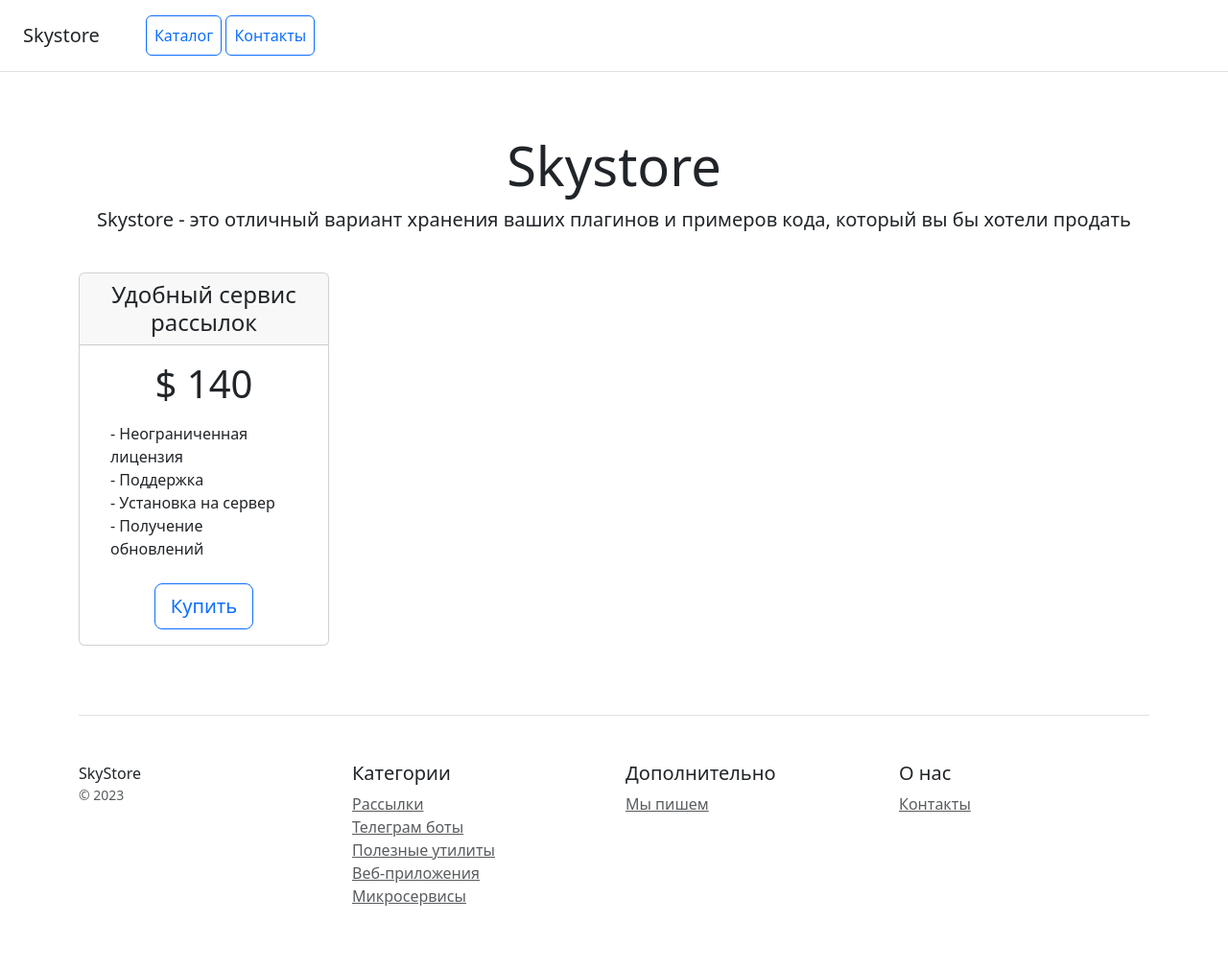
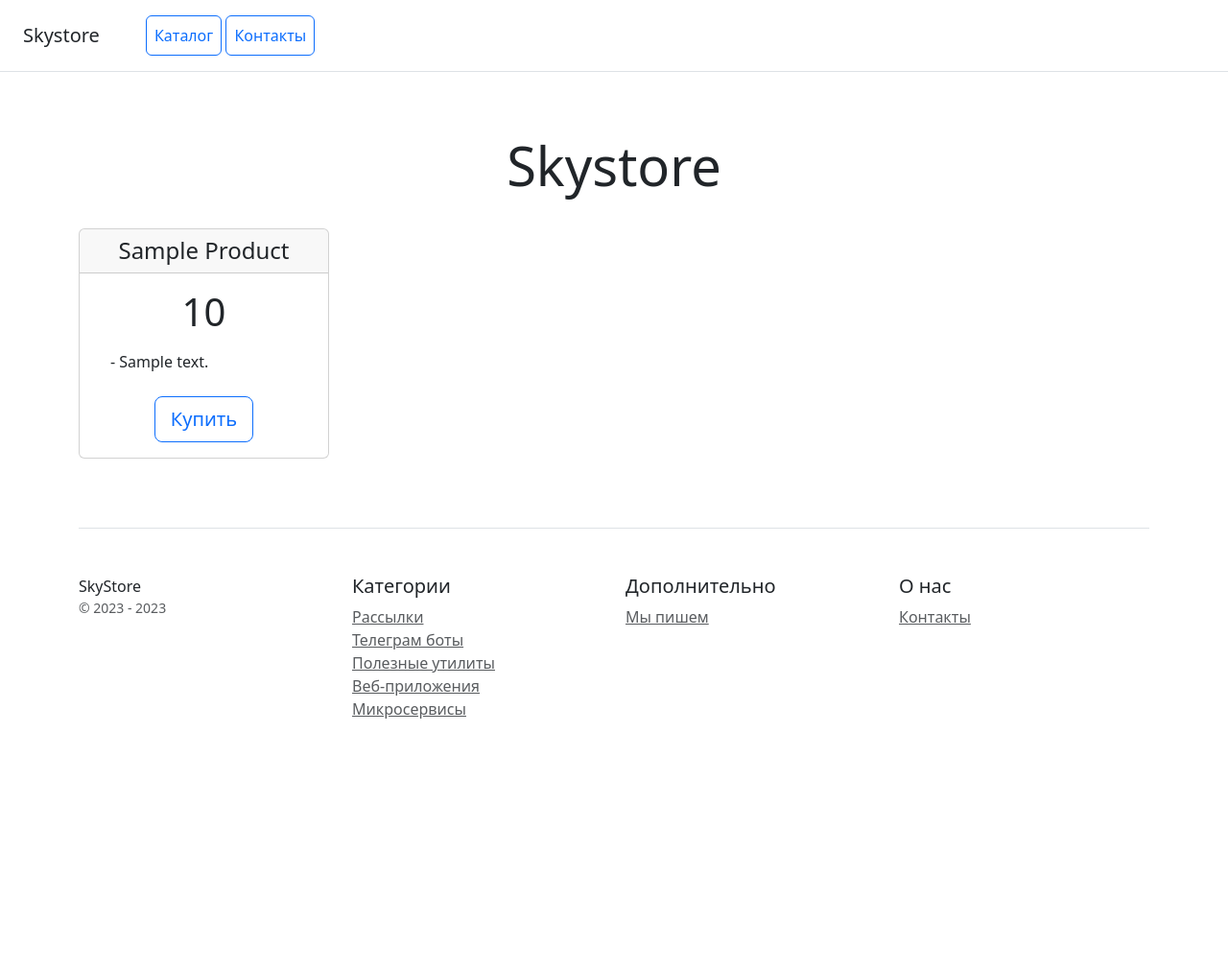
Before and after one commit to Nasssttasia/prj_django, a Django app: page / in a window 1280 px wide. Shown: the whole page at 96% size. After the commit the page ends 749 px from the top, so only its background shows below. Run offline with Django 4.2, Linux system fonts and the light colour scheme; tables that the repository leaves empty hold one stand-in row (values such as "Sample post"); some libraries are stand-ins or nearby versions.

Commit message:
commit 6

```diff
--- a/catalog/apps.py
+++ b/catalog/apps.py
@@ -1,6 +1,6 @@
 from django.apps import AppConfig
 
 
-class MainConfig(AppConfig):
+class CatalogConfig(AppConfig):
     default_auto_field = 'django.db.models.BigAutoField'
     name = 'catalog'
--- a/catalog/models.py
+++ b/catalog/models.py
@@ -14,7 +14,7 @@ class Product(models.Model):
     date_of_change = models.DateField()
 
     def __str__(self):
-        return f'{self.title}, {self.price}'
+        return f'{self.title}'
 
     class Meta:
         verbose_name = 'продукт'
--- /dev/null
+++ b/catalog/templates/catalog/base.html
@@ -0,0 +1,59 @@
+{% load static %}
+<!doctype html>
+<html lang="en">
+<head>
+    <meta charset="utf-8">
+    <meta name="viewport" content="width=device-width, initial-scale=1">
+    <title>{{ title }}</title>
+    <link href="{% static 'css/bootstrap.min.css' %}" rel="stylesheet">
+</head>
+<body>
+{% include 'catalog/includes/inc_catalog_menu.html' %}
+
+<div class="pricing-header px-3 py-3 pt-md-5 pb-md-4 mx-auto text-center">
+    <h1 class="display-4">Skystore</h1>
+</div>
+
+<div class="container">
+
+    <div class="row text-center">
+        {% block content %}
+        {% endblock %}
+    </div>
+
+
+    <footer class="pt-4 my-md-5 pt-md-5 border-top">
+        <div class="row">
+            <div class="col-12 col-md">
+                SkyStore
+                <small class="d-block mb-3 text-muted">&copy; 2023 - {% now 'Y' %}</small>
+            </div>
+            <div class="col-6 col-md">
+                <h5>Категории</h5>
+                <ul class="list-unstyled text-small">
+                    <li><a class="text-muted" href="#">Рассылки</a></li>
+                    <li><a class="text-muted" href="#">Телеграм боты</a></li>
+                    <li><a class="text-muted" href="#">Полезные утилиты</a></li>
+                    <li><a class="text-muted" href="#">Веб-приложения</a></li>
+                    <li><a class="text-muted" href="#">Микросервисы</a></li>
+                </ul>
+            </div>
+            <div class="col-6 col-md">
+                <h5>Дополнительно</h5>
+                <ul class="list-unstyled text-small">
+                    <li><a class="text-muted" href="#">Мы пишем</a></li>
+                </ul>
+            </div>
+            <div class="col-6 col-md">
+                <h5>О нас</h5>
+                <ul class="list-unstyled text-small">
+                    <li><a class="text-muted" href="/contacts/">Контакты</a></li>
+                </ul>
+            </div>
+        </div>
+    </footer>
+</div>
+
+<script src="/static/js/bootstrap.bundle.min.js"></script>
+</body>
+</html>
--- a/catalog/templates/catalog/contacts.html
+++ b/catalog/templates/catalog/contacts.html
@@ -1,10 +1,11 @@
+{% load static %}
 <!doctype html>
 <html lang="en">
 <head>
     <meta charset="utf-8">
     <meta name="viewport" content="width=device-width, initial-scale=1">
-    <title>Skystore</title>
-    <link href="/static/css/bootstrap.min.css" rel="stylesheet">
+    <title>{{ title }}</title>
+    <link href="{% static 'css/bootstrap.min.css' %}" rel="stylesheet">
 </head>
 <body>
 <div class="d-flex flex-column flex-md-row align-items-center p-3 px-md-4 mb-3 bg-white border-bottom box-shadow">
--- a/catalog/templates/catalog/homepage.html
+++ b/catalog/templates/catalog/homepage.html
@@ -1,79 +1,20 @@
-<!doctype html>
-<html lang="en">
-<head>
-    <meta charset="utf-8">
-    <meta name="viewport" content="width=device-width, initial-scale=1">
-    <title>Skystore</title>
-    <link href="/static/css/bootstrap.min.css" rel="stylesheet">
-</head>
-<body>
-<div class="d-flex flex-column flex-md-row align-items-center p-3 px-md-4 mb-3 bg-white border-bottom box-shadow">
-    <h5 class="my-0 mr-md-auto font-weight-normal">Skystore</h5>
-    <nav class="ms-5">
-        <a class="p-2 btn btn-outline-primary" href="/">Каталог</a>
-        <a class="p-2 btn btn-outline-primary" href="/contacts/">Контакты</a>
-    </nav>
-</div>
+{% extends 'catalog/base.html' %}
 
-<div class="pricing-header px-3 py-3 pt-md-5 pb-md-4 mx-auto text-center">
-    <h1 class="display-4">Skystore</h1>
-    <p class="lead">Skystore - это отличный вариант хранения ваших плагинов и примеров кода, который вы бы хотели
-        продать</p>
-</div>
-
-<div class="container">
-    <div class="row text-center">
+{% block content %}
+{% for object in object_list %}
 <div class="col-3">
     <div class="card mb-4 box-shadow">
         <div class="card-header">
-                    <h4 class="my-0 font-weight-normal">Удобный сервис рассылок</h4>
+            <h4 class="my-0 font-weight-normal">{{ object|title }}</h4>
         </div>
         <div class="card-body">
-                    <h1 class="card-title pricing-card-title">$ 140</h1>
+            <h1 class="card-title pricing-card-title">{{ object.price }}</h1>
             <ul class="list-unstyled mt-3 mb-4 text-start m-3">
-                        <li>- Неограниченная лицензия</li>
-                        <li>- Поддержка</li>
-                        <li>- Установка на сервер</li>
-                        <li>- Получение обновлений</li>
+                <li>- {{ object.description|truncatechars:100 }}</li>
             </ul>
-                    <button type="button" class="btn btn-lg btn-block btn-outline-primary">Купить</button>
+            <a class="btn btn-lg btn-block btn-outline-primary" href="{% url 'catalog:product' object.pk %}">Купить</a>
         </div>
     </div>
 </div>
-    </div>
-
-    <footer class="pt-4 my-md-5 pt-md-5 border-top">
-        <div class="row">
-            <div class="col-12 col-md">
-                SkyStore
-                <small class="d-block mb-3 text-muted">&copy; 2023</small>
-            </div>
-            <div class="col-6 col-md">
-                <h5>Категории</h5>
-                <ul class="list-unstyled text-small">
-                    <li><a class="text-muted" href="#">Рассылки</a></li>
-                    <li><a class="text-muted" href="#">Телеграм боты</a></li>
-                    <li><a class="text-muted" href="#">Полезные утилиты</a></li>
-                    <li><a class="text-muted" href="#">Веб-приложения</a></li>
-                    <li><a class="text-muted" href="#">Микросервисы</a></li>
-                </ul>
-            </div>
-            <div class="col-6 col-md">
-                <h5>Дополнительно</h5>
-                <ul class="list-unstyled text-small">
-                    <li><a class="text-muted" href="#">Мы пишем</a></li>
-                </ul>
-            </div>
-            <div class="col-6 col-md">
-                <h5>О нас</h5>
-                <ul class="list-unstyled text-small">
-                    <li><a class="text-muted" href="/contacts/">Контакты</a></li>
-                </ul>
-            </div>
-        </div>
-    </footer>
-</div>
-
-<script src="/static/js/bootstrap.bundle.min.js"></script>
-</body>
-</html>
+{% endfor %}
+{% endblock %}
--- /dev/null
+++ b/catalog/templates/catalog/includes/inc_catalog_menu.html
@@ -0,0 +1,7 @@
+<div class="d-flex flex-column flex-md-row align-items-center p-3 px-md-4 mb-3 bg-white border-bottom box-shadow">
+    <h5 class="my-0 mr-md-auto font-weight-normal">Skystore</h5>
+    <nav class="ms-5">
+        <a class="p-2 btn btn-outline-primary" href="{% url 'catalog:homepage' %}">Каталог</a>
+        <a class="p-2 btn btn-outline-primary" href="{% url 'catalog:contacts' %}">Контакты</a>
+    </nav>
+</div>
--- a/catalog/urls.py
+++ b/catalog/urls.py
@@ -1,11 +1,13 @@
-from django.conf import settings
-from django.conf.urls.static import static
 from django.urls import path
 
-from catalog.views import contacts, homepage
+from catalog.apps import CatalogConfig
+from catalog.views import contacts, homepage, product
+
+app_name = CatalogConfig.name
 
 urlpatterns = [
-                  path('contacts/', contacts),
-                  path('', homepage),
+                  path('contacts/', contacts, name='contacts'),
+                  path('', homepage, name='homepage'),
+                  path('<int:pk>/product/', product, name='product'),
 
-              ] + static(settings.MEDIA_URL, document_root=settings.MEDIA_ROOT)  # тоже что-то для картинок
+              ]
--- a/catalog/views.py
+++ b/catalog/views.py
@@ -1,8 +1,15 @@
 from django.shortcuts import render
+
+from catalog.models import Product
 
 
 def homepage(request):
-    return render(request, 'catalog/homepage.html')
+    product_list = Product.objects.all()
+    context = {
+        'object_list': product_list,
+        'title': 'Главная'
+    }
+    return render(request, 'catalog/homepage.html', context)
 
 
 def contacts(request):
@@ -11,6 +18,18 @@ def contacts(request):
         phone = request.POST.get('phone')
         message = request.POST.get('message')
         print(f'{name}, {phone} - {message}')
-    return render(request, 'catalog/contacts.html')
 
-# Create your views here.
+    context = {
+        'title': 'Контакты'
+    }
+    return render(request, 'catalog/contacts.html', context)
+
+
+def product(request, pk):
+    product_list = Product.objects.filter(category=pk)
+    context = {
+        'object_list': product_list,
+        'title': 'Продукт',
+        'name': product_list
+    }
+    return render(request, 'catalog/product.html', context)
--- a/config/settings.py
+++ b/config/settings.py
@@ -121,6 +121,10 @@ USE_TZ = True
 
 STATIC_URL = 'static/'
 
+STATICFILES_DIRS = (
+    BASE_DIR / 'static',
+)
+
 # Default primary key field type
 # https://docs.djangoproject.com/en/4.2/ref/settings/#default-auto-field
 
--- a/config/urls.py
+++ b/config/urls.py
@@ -14,10 +14,12 @@ Including another URLconf
     1. Import the include() function: from django.urls import include, path
     2. Add a URL to urlpatterns:  path('blog/', include('blog.urls'))
 """
+from django.conf import settings
+from django.conf.urls.static import static
 from django.contrib import admin
 from django.urls import path, include
 
 urlpatterns = [
     path('admin/', admin.site.urls),
-    path('', include('catalog.urls'))
-]
+    path('', include('catalog.urls', namespace='catalog'))
+] + static(settings.MEDIA_URL, document_root=settings.MEDIA_ROOT)  # тоже что-то для картинок
```
Also changed, not shown: catalog/templates/catalog/product.html (added, +25 -0 lines), catalog/templatetags/my_tags.py (added, +11 -0 lines). Lines whose indentation alone changed are shown as unchanged.
